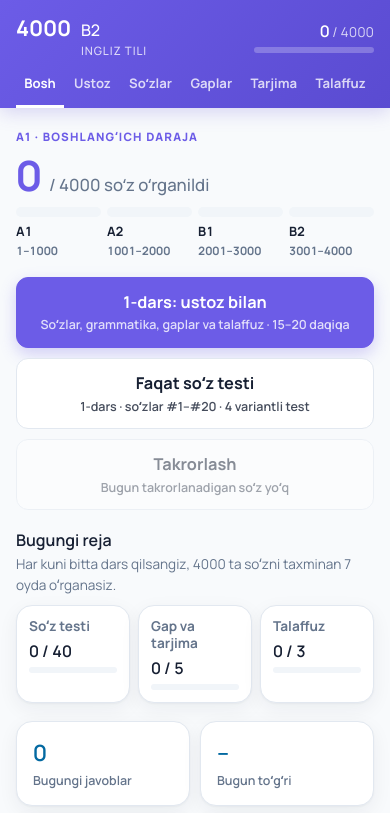
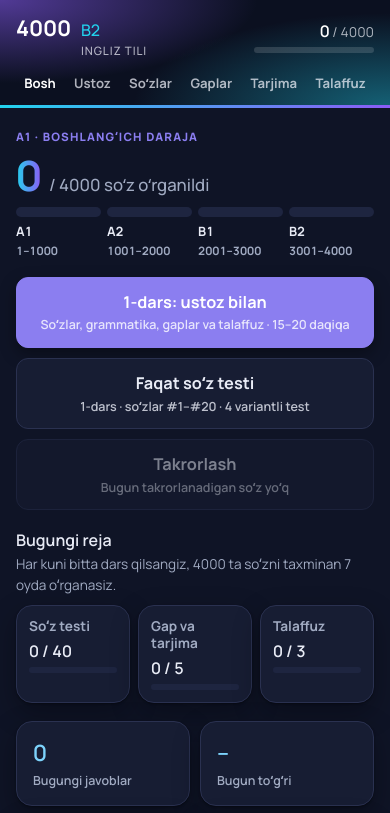
Before and after one commit to dilnoza-dev/ingliz-3000, a plain HTML site: page index.html in a window 390 px wide. Shown: the top 813 px of the page. Drawn offline with Linux system fonts and the light colour scheme; a web font is replaced by a local one.

Commit message:
Switch to the app icon's dark style
The user picked the dark design built from the icon's colours: a navy
band with violet and cyan glows and a cyan-to-violet ring line, cyan
'B2', ring-coloured progress bars and a ring-coloured hero number. The
app is now always dark (one theme, also when the phone is in light
mode); the splash and status-bar colours match. Styles only.

Co-Authored-By: Claude Opus 5.5 <noreply@anthropic.com>
Claude-Session: https://claude.ai/code/session_011DQL7gyztssbJruXQU3k6X

```diff
--- a/index.html
+++ b/index.html
@@ -4,7 +4,7 @@
 <meta charset="utf-8">
 <meta name="viewport" content="width=device-width, initial-scale=1, viewport-fit=cover">
 <meta name="description" content="4000 ta inglizcha soʻzni (A1 dan B2 gacha) oʻzbek tilida oʻrgatadigan ilova: 4 variantli test, gap tuzish, tarjima va talaffuz.">
-<meta name="theme-color" content="#6C5CE7">
+<meta name="theme-color" content="#0B1020">
 <link rel="manifest" href="manifest.webmanifest">
 <link rel="icon" type="image/png" sizes="192x192" href="icons/icon-192.png">
 <link rel="apple-touch-icon" href="icons/apple-touch-icon.png">
@@ -16,7 +16,7 @@
 <link rel="preconnect" href="https://fonts.gstatic.com" crossorigin>
 <link rel="stylesheet" href="https://fonts.googleapis.com/css2?family=Unbounded:wght@500;700&family=Manrope:wght@400;500;600;700;800&family=Charis+SIL&display=swap">
 <style>
-:root { padding-top: env(safe-area-inset-top, 0px); padding-bottom: env(safe-area-inset-bottom, 0px); color-scheme: light; }
+:root { padding-top: env(safe-area-inset-top, 0px); padding-bottom: env(safe-area-inset-bottom, 0px); color-scheme: dark; }
 body { margin: 0; font-size: 14px; }
 img { max-width: 100%; }
 [hidden] { display: none !important; }
@@ -24,31 +24,19 @@ img { max-width: 100%; }
   position: fixed; left: 50%; transform: translateX(-50%); z-index: 30;
   bottom: calc(16px + env(safe-area-inset-bottom, 0px));
   display: inline-flex; align-items: center; gap: 8px; padding: 12px 20px; border: 0; border-radius: 999px;
-  background: #6C5CE7; color: #fff; font: 700 15px/1 system-ui, sans-serif; box-shadow: 0 6px 20px rgba(108,92,231,.35);
+  background: #8B5CF6; color: #fff; font: 700 15px/1 system-ui, sans-serif; box-shadow: 0 6px 20px rgba(0,0,0,.45);
 }
 </style>
 </head>
 <body>
 <style>
-/* Layout: one-column workbook (max 760px) under a sticky purple band carrying the brand, progress and stage tabs.
-   Design system: purple = brand and actions, sky blue = statistics and secondary, green / rose = correct / wrong. */
+/* Layout: one-column workbook (max 760px) under a sticky band carrying the brand, progress and stage tabs.
+   Design system (the app icon's colours, always dark): navy band with violet and cyan glows and a cyan → violet ring line,
+   violet = actions, cyan / sky = progress and statistics, green / rose = correct / wrong. */
 :root {
-  --bg: #F8FAFC; --surface: #FFFFFF; --surface-2: #F1F5F9; --ink: #172033; --muted: #64748B; --faint: #94A3B8; --line: #E2E8F0;
-  --band: #6C5CE7; --band-2: #5A4BD1; --band-ink: #FFFFFF; --band-muted: rgba(255,255,255,.78); --band-line: rgba(255,255,255,.18);
-  --accent: #6C5CE7; --accent-hover: #5A4BD1; --accent-ink: #FFFFFF; --accent-soft: #EDE9FE;
-  --sky: #38BDF8; --sky-soft: #E0F2FE;
-  --teal: #0369A1; --teal-soft: #E0F2FE;
-  --saffron: #F59E0B; --saffron-soft: #FEF3C7; --saffron-ink: #B45309;
-  --good: #22C55E; --good-soft: #DCFCE7; --good-ink: #15803D; --bad: #F43F5E; --bad-soft: #FFE4E6; --bad-ink: #E11D48;
-  --shadow: 0 1px 2px rgba(23,32,51,.04), 0 6px 20px rgba(23,32,51,.06);
-  --shadow-accent: 0 6px 16px rgba(108,92,231,.28);
-  --f-display: 'Unbounded', 'Manrope', system-ui, sans-serif;
-  --f-body: 'Manrope', system-ui, -apple-system, 'Segoe UI', Roboto, sans-serif;
-  --r: 16px;
-}
-@media (prefers-color-scheme: dark) { :root:not([data-theme="light"]) {
   --bg: #0F1426; --surface: #171D33; --surface-2: #1E2540; --ink: #E8EBF5; --muted: #A1ABC2; --faint: #6E7891; --line: #2A3150;
-  --band: #5A4BD1; --band-2: #4A3DB8; --band-ink: #FFFFFF; --band-muted: rgba(255,255,255,.75); --band-line: rgba(255,255,255,.12);
+  --band: #0B1020; --band-ink: #FFFFFF; --band-muted: rgba(246,248,255,.7); --band-line: rgba(255,255,255,.12);
+  --cyan: #22D3EE; --violet: #8B5CF6; --ring: linear-gradient(90deg, #22D3EE, #8B5CF6);
   --accent: #8B7EF0; --accent-hover: #9D92F3; --accent-ink: #FFFFFF; --accent-soft: #29245A;
   --sky: #38BDF8; --sky-soft: #0B2A3F;
   --teal: #7DD3FC; --teal-soft: #0B2A3F;
@@ -56,18 +44,9 @@ img { max-width: 100%; }
   --good: #22C55E; --good-soft: #0F2E1C; --good-ink: #4ADE80; --bad: #F43F5E; --bad-soft: #3B1420; --bad-ink: #FB7185;
   --shadow: 0 1px 2px rgba(0,0,0,.35), 0 10px 28px rgba(0,0,0,.3);
   --shadow-accent: 0 6px 16px rgba(0,0,0,.35);
-  color-scheme: dark;
-} }
-:root[data-theme="dark"] {
-  --bg: #0F1426; --surface: #171D33; --surface-2: #1E2540; --ink: #E8EBF5; --muted: #A1ABC2; --faint: #6E7891; --line: #2A3150;
-  --band: #5A4BD1; --band-2: #4A3DB8; --band-ink: #FFFFFF; --band-muted: rgba(255,255,255,.75); --band-line: rgba(255,255,255,.12);
-  --accent: #8B7EF0; --accent-hover: #9D92F3; --accent-ink: #FFFFFF; --accent-soft: #29245A;
-  --sky: #38BDF8; --sky-soft: #0B2A3F;
-  --teal: #7DD3FC; --teal-soft: #0B2A3F;
-  --saffron: #F59E0B; --saffron-soft: #3A2A0B; --saffron-ink: #FBBF24;
-  --good: #22C55E; --good-soft: #0F2E1C; --good-ink: #4ADE80; --bad: #F43F5E; --bad-soft: #3B1420; --bad-ink: #FB7185;
-  --shadow: 0 1px 2px rgba(0,0,0,.35), 0 10px 28px rgba(0,0,0,.3);
-  --shadow-accent: 0 6px 16px rgba(0,0,0,.35);
+  --f-display: 'Unbounded', 'Manrope', system-ui, sans-serif;
+  --f-body: 'Manrope', system-ui, -apple-system, 'Segoe UI', Roboto, sans-serif;
+  --r: 16px;
   color-scheme: dark;
 }
 * { box-sizing: border-box; }
@@ -83,28 +62,28 @@ button { cursor: pointer; }
 
 /* ---------- Band ---------- */
 .band {
-  position: sticky; top: env(safe-area-inset-top, 0px); z-index: 5;
-  background-color: var(--band); color: var(--band-ink);
-  background-image: linear-gradient(135deg, var(--band) 0%, var(--band-2) 100%);
-  box-shadow: 0 4px 18px rgba(90,75,209,.22);
-}
+  position: sticky; top: env(safe-area-inset-top, 0px); z-index: 5; color: var(--band-ink);
+  background: radial-gradient(120% 140% at 0% 0%, rgba(139,92,246,.55) 0%, rgba(139,92,246,0) 55%),
+    radial-gradient(120% 160% at 100% 100%, rgba(34,211,238,.42) 0%, rgba(34,211,238,0) 55%), var(--band);
+}
+.band::after { content: ""; position: absolute; left: 0; right: 0; bottom: 0; height: 3px; background: var(--ring); }
 .band-top { display: flex; align-items: center; justify-content: space-between; gap: 12px; padding-block: 12px 6px; }
 .brand { display: flex; align-items: baseline; gap: 10px; min-width: 0; }
 .brand .n { font-family: var(--f-display); font-weight: 700; font-size: 1.35rem; letter-spacing: -.01em; }
-.brand .t { font-family: var(--f-display); font-weight: 500; font-size: 1rem; }
+.brand .t { font-family: var(--f-display); font-weight: 500; font-size: 1rem; color: var(--cyan); }
 .brand small { display: block; font-family: var(--f-body); font-size: .72rem; letter-spacing: .08em; text-transform: uppercase; color: var(--band-muted); }
 .meter { text-align: right; font-variant-numeric: tabular-nums; min-width: 120px; }
 .meter b { font-family: var(--f-display); font-weight: 600; font-size: 1rem; }
 .meter span { color: var(--band-muted); font-size: .85rem; }
-.mbar { height: 6px; border-radius: 3px; background: rgba(255,255,255,.24); overflow: hidden; margin-top: 4px; }
-.mbar i { display: block; height: 100%; width: 0; background: var(--sky); border-radius: 3px; transition: width .4s; }
+.mbar { height: 6px; border-radius: 3px; background: rgba(255,255,255,.14); overflow: hidden; margin-top: 4px; }
+.mbar i { display: block; height: 100%; width: 0; background: var(--ring); border-radius: 3px; transition: width .4s; }
 .tabs { display: flex; gap: 2px; overflow-x: auto; scrollbar-width: none; }
 .tabs::-webkit-scrollbar { display: none; }
 .tabs a {
   flex: 1 0 auto; text-align: center; text-decoration: none; color: var(--band-muted);
   padding: 9px 10px 11px; font-weight: 700; font-size: .88rem; border-bottom: 3px solid transparent; white-space: nowrap;
 }
-.tabs a[aria-current="page"] { color: var(--band-ink); border-bottom-color: #FFFFFF; }
+.tabs a[aria-current="page"] { color: var(--band-ink); border-bottom-color: var(--cyan); }
 .tabs a:hover { color: var(--band-ink); }
 
 /* ---------- Base ---------- */
@@ -148,13 +127,13 @@ button.chip { cursor: pointer; }
 
 /* ---------- Home ---------- */
 .hero { display: flex; flex-direction: column; gap: 10px; }
-.hero .big { color: var(--accent); font-family: var(--f-display); font-weight: 700; font-size: clamp(2.6rem, 10vw, 3.8rem); line-height: 1; letter-spacing: -.02em; font-variant-numeric: tabular-nums; }
+.hero .big { background: var(--ring); -webkit-background-clip: text; background-clip: text; color: transparent; font-family: var(--f-display); font-weight: 700; font-size: clamp(2.6rem, 10vw, 3.8rem); line-height: 1; letter-spacing: -.02em; font-variant-numeric: tabular-nums; }
 .hero .of { font-family: var(--f-display); font-weight: 500; font-size: 1.05rem; color: var(--muted); margin-left: 8px; }
 .levels { display: grid; grid-template-columns: repeat(4, minmax(0, 1fr)); gap: 6px; }
 .lv { display: flex; flex-direction: column; gap: 5px; }
 .lv .track { height: 10px; border-radius: 5px; background: var(--surface-2); overflow: hidden; }
-.lv .track i { display: block; height: 100%; width: 0; background: var(--sky); border-radius: 5px; transition: width .4s; }
-.lv:nth-child(2) .track i { background: var(--accent); }
+.lv .track i { display: block; height: 100%; width: 0; background: var(--cyan); border-radius: 5px; transition: width .4s; }
+.lv:nth-child(2) .track i { background: var(--violet); }
 .lv:nth-child(3) .track i { background: var(--saffron); }
 .lv:nth-child(4) .track i { background: var(--good); }
 .lv span { font-size: .72rem; color: var(--muted); font-weight: 700; font-variant-numeric: tabular-nums; white-space: nowrap; }
@@ -206,7 +185,7 @@ button.chip { cursor: pointer; }
 .wlist .pos { font-size: .7rem; font-weight: 800; letter-spacing: .06em; text-transform: uppercase; color: var(--teal); margin-left: 6px; }
 .qtop { display: flex; justify-content: space-between; align-items: center; gap: 10px; }
 .qbar { height: 8px; border-radius: 4px; background: var(--surface-2); overflow: hidden; flex: 1; }
-.qbar i { display: block; height: 100%; background: var(--accent); border-radius: 4px; width: 0; transition: width .3s; }
+.qbar i { display: block; height: 100%; background: var(--ring); border-radius: 4px; width: 0; transition: width .3s; }
 .qcount { font-size: .85rem; color: var(--muted); font-weight: 700; font-variant-numeric: tabular-nums; }
 .decknav { display: flex; align-items: center; gap: 6px; }
 .steps { margin: 0; padding: 10px 12px; list-style: none; display: flex; flex-direction: column; gap: 6px; background: var(--surface-2); border-radius: 10px; counter-reset: st; font-size: .88rem; color: var(--muted); }
@@ -302,7 +281,7 @@ textarea:focus { border-color: var(--accent); outline: none; box-shadow: 0 0 0 4
 .plan-i .small { color: var(--muted); font-weight: 700; line-height: 1.25; }
 .plan-i b { font-family: var(--f-display); font-weight: 600; font-variant-numeric: tabular-nums; }
 .plan-i .track { display: block; height: 6px; border-radius: 3px; background: var(--surface-2); overflow: hidden; }
-.plan-i .track i { display: block; height: 100%; background: var(--sky); border-radius: 3px; }
+.plan-i .track i { display: block; height: 100%; background: var(--ring); border-radius: 3px; }
 .plan-i.done { border-color: var(--good); background: var(--good-soft); }
 .plan-i.done .track i { background: var(--good); }
 .rules { border: 1px solid var(--line); border-radius: var(--r); background: var(--surface); box-shadow: var(--shadow); }
@@ -325,7 +304,7 @@ textarea:focus { border-color: var(--accent); outline: none; box-shadow: 0 0 0 4
 .loading { padding: 40px 0; text-align: center; color: var(--muted); }
 /* ---------- Ustoz bilan dars ---------- */
 .ustoz { display: flex; gap: 10px; align-items: flex-start; }
-.ustoz .av { flex: none; width: 42px; height: 42px; border-radius: 50%; background: var(--accent); color: #FFFFFF; box-shadow: var(--shadow-accent); display: grid; place-items: center; }
+.ustoz .av { flex: none; width: 42px; height: 42px; border-radius: 50%; background: var(--band); color: var(--cyan); box-shadow: 0 0 0 2px var(--violet); display: grid; place-items: center; }
 .ustoz .av svg { width: 24px; height: 24px; }
 .ustoz .bub { background: var(--accent-soft); color: var(--ink); border-radius: 4px 14px 14px 14px; padding: 10px 14px; font-size: .95rem; line-height: 1.45; min-width: 0; }
 .ustoz .bub p { margin: 0; }
@@ -2249,7 +2228,7 @@ boot();
 <button class="install-btn" id="installBtn" type="button" hidden>⬇ Ilovani oʻrnatish</button>
 <script>
 (() => {
-  // App version 6b815a3479
+  // App version be5ebef966
   let deferred = null;
   const btn = document.getElementById('installBtn');
   window.addEventListener('beforeinstallprompt', e => { e.preventDefault(); deferred = e; btn.hidden = false; });
--- a/manba/ilova.js
+++ b/manba/ilova.js
@@ -29,7 +29,7 @@ const html = `<!doctype html>
 <meta charset="utf-8">
 <meta name="viewport" content="width=device-width, initial-scale=1, viewport-fit=cover">
 <meta name="description" content="4000 ta inglizcha soʻzni (A1 dan B2 gacha) oʻzbek tilida oʻrgatadigan ilova: 4 variantli test, gap tuzish, tarjima va talaffuz.">
-<meta name="theme-color" content="#6C5CE7">
+<meta name="theme-color" content="#0B1020">
 <link rel="manifest" href="manifest.webmanifest">
 <link rel="icon" type="image/png" sizes="192x192" href="icons/icon-192.png">
 <link rel="apple-touch-icon" href="icons/apple-touch-icon.png">
@@ -38,7 +38,7 @@ const html = `<!doctype html>
 <meta name="apple-mobile-web-app-title" content="4000 B2">
 ${preamble}
 <style>
-:root { padding-top: env(safe-area-inset-top, 0px); padding-bottom: env(safe-area-inset-bottom, 0px); color-scheme: light; }
+:root { padding-top: env(safe-area-inset-top, 0px); padding-bottom: env(safe-area-inset-bottom, 0px); color-scheme: dark; }
 body { margin: 0; font-size: 14px; }
 img { max-width: 100%; }
 [hidden] { display: none !important; }
@@ -46,7 +46,7 @@ img { max-width: 100%; }
   position: fixed; left: 50%; transform: translateX(-50%); z-index: 30;
   bottom: calc(16px + env(safe-area-inset-bottom, 0px));
   display: inline-flex; align-items: center; gap: 8px; padding: 12px 20px; border: 0; border-radius: 999px;
-  background: #6C5CE7; color: #fff; font: 700 15px/1 system-ui, sans-serif; box-shadow: 0 6px 20px rgba(108,92,231,.35);
+  background: #8B5CF6; color: #fff; font: 700 15px/1 system-ui, sans-serif; box-shadow: 0 6px 20px rgba(0,0,0,.45);
 }
 </style>
 </head>
--- a/sw.js
+++ b/sw.js
@@ -1,5 +1,5 @@
 // Avtomatik yaratilgan: node manba/ilova.js. Qoʻlda tahrir qilmang.
-const CORE = 'ingliz3000-core-6b815a3479';
+const CORE = 'ingliz3000-core-be5ebef966';
 const AUDIO = 'ingliz3000-audio-0864f236ee';
 // Telefon xotirasini band qilmaslik uchun faqat oxirgi eshitilgan shuncha ovoz fayli saqlanadi (bir necha MB).
 const AUDIO_KEEP = 16;
```
Also changed, not shown: manba/sahifa.html (+23 -44 lines), manifest.webmanifest.
